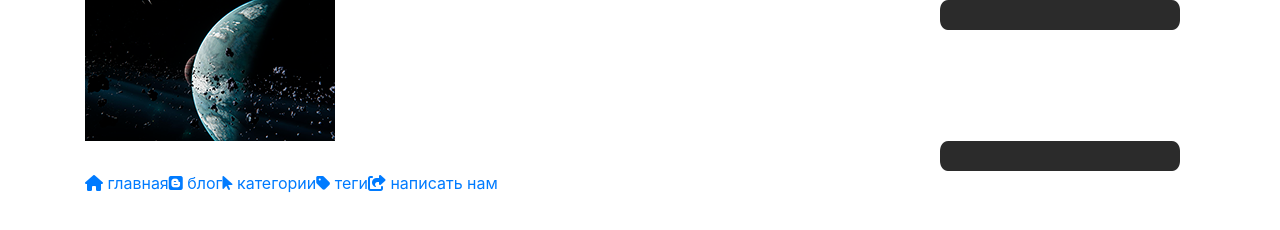
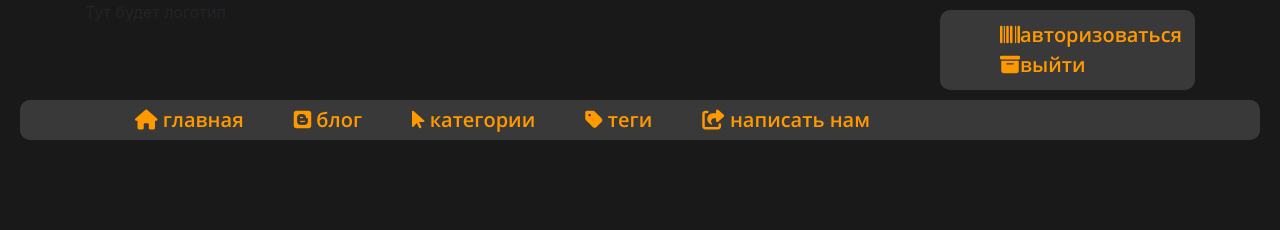
Before and after one commit to RihardXXX/TemplateForDjangoProject, a plain HTML site: page index.html in a window 1280 px wide. Drawn offline with nearby package versions, Linux system fonts and the light colour scheme.

Commit message:
menu-bar and form authorization

```diff
--- a/css/style.css
+++ b/css/style.css
@@ -1,7 +1,46 @@
 @import "fonts.css";
+
+body {
+    background-color: #191919;
+}
 
 ul, li {
     display: block;
     margin: 0;
     padding: 0;
+    border-radius: 10px;
 }
+
+.authorization {
+    padding: 10px;
+    background: #393939;
+    margin-bottom: 10px;
+    margin-top: 10px;
+    padding-left: 10px;
+    padding-right: 10px;
+}
+
+.menu-bar {
+    background: #393939;
+    border-radius: 10px;
+    color: #ff9900;
+    padding-top: 5px;
+    padding-bottom: 5px;
+    margin-left: 20px;
+    margin-right: 20px;
+}
+
+.menu__item {
+    margin-left: 50px;
+}
+
+.menu__item a {
+    font-family: 'Open Sans Semibold';
+    font-size: 20px;
+    color: #ff9900;
+}
+
+.menu__item a:hover {
+    ftext-decoration: none;
+    color: rgb(255, 255, 255);
+}
--- a/index.html
+++ b/index.html
@@ -14,13 +14,14 @@
     <header class="logo-authorization">
         <div class="container">
             <div class="row">
-                <div class="col-xl-3"><img src="img/planet.png" class="logo"></div>
+                <div class="col-xl-3">Тут будет логотип</div>
                 <div class="col-xl-6"></div>
-                <div class="col-xl-3"><img src="img/search.png" class="authorization"></div>
-            </div>
-            <div class="row">
-                <div class="col-xl-9"></div>
-                <div class="col-xl-3"><img src="img/search.png" class="authorization"></div>
+                <div class="col-xl-3">
+                    <ul class="authorization">
+                        <li class="menu__item"><a href="#"><i class="fas fa-barcode"></i></i>авторизоваться</a></li>
+                        <li class="menu__item"><a href="#"><i class="fas fa-archive"></i></i>выйти</a></li>
+                    </ul>
+                </div>
             </div>
         </div>
     </header>
@@ -29,14 +30,14 @@
     <header class="menu-bar">
         <div class="container">
             <div class="row">
-                <div class="col-xl-12">
+                <div class="col-xl-12 ml-auto align-self-center">
                     <div class="nav">
-                        <ul class="menu d-flex">
-                            <li menu__item><a href="#"><i class="fas fa-home"></i> главная</a></li>
-                            <li menu__item><a href="#"><i class="fab fa-blogger"></i> блог</a></li>
-                            <li menu__item><a href="#"><i class="fas fa-mouse-pointer"></i> категории</a></li>
-                            <li menu__item><a href="#"><i class="fas fa-tag"></i> теги</a></li>
-                            <li menu__item><a href="#"><i class="fas fa-share-square"></i> написать нам</a></li>
+                        <ul class="menu d-flex justify-content-end">
+                            <li class="menu__item"><a href="#"><i class="fas fa-home"></i> главная</a></li>
+                            <li class="menu__item"><a href="#"><i class="fab fa-blogger"></i> блог</a></li>
+                            <li class="menu__item"><a href="#"><i class="fas fa-mouse-pointer"></i> категории</a></li>
+                            <li class="menu__item"><a href="#"><i class="fas fa-tag"></i> теги</a></li>
+                            <li class="menu__item"><a href="#"><i class="fas fa-share-square"></i> написать нам</a></li>
                         </ul>
                     </div>
                 </div>
```
